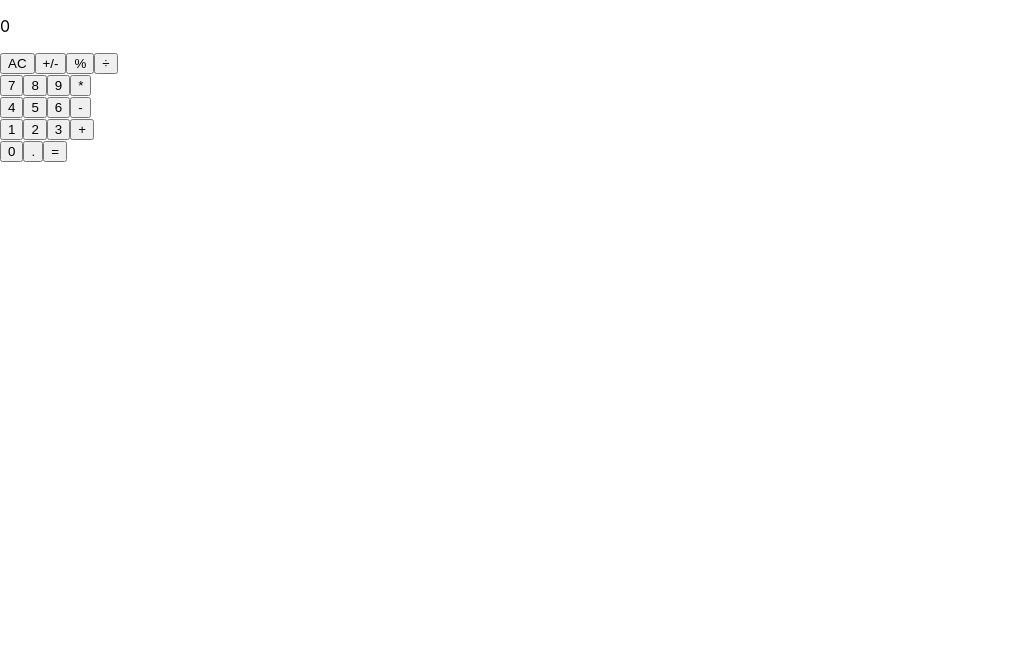
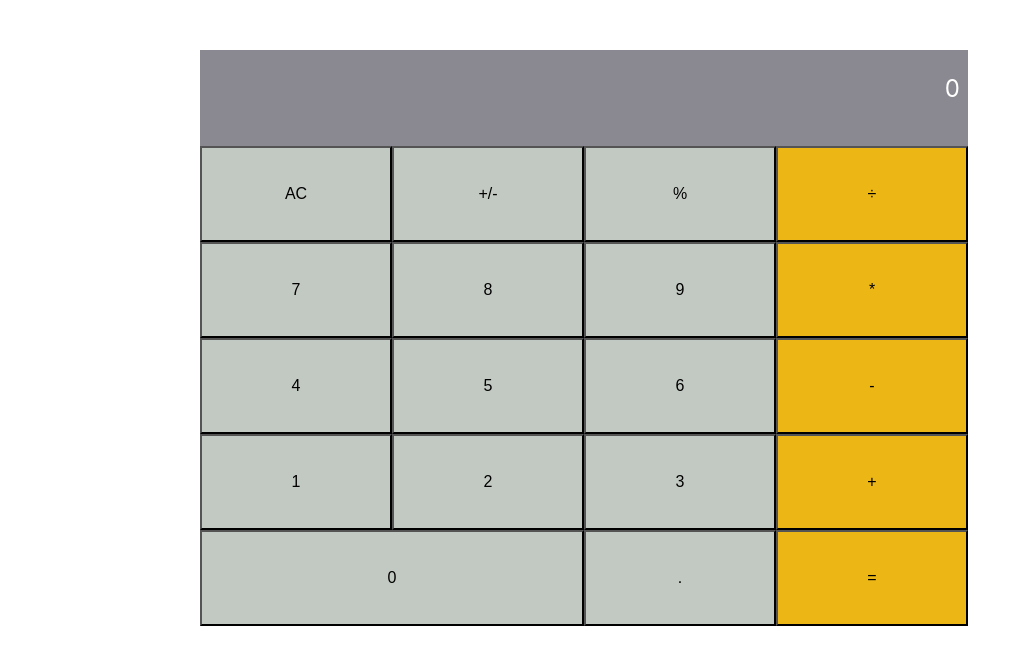
Before and after one commit to AbuTalha3/math-magician, a React (Create React App) app: page / in a window 1280 px wide. Shown: the top 664 px of the page, without its empty margins (0-1031 px from the left). Built offline with nearby package versions, Linux system fonts and the light colour scheme.

Commit message:
Added required style

```diff
--- a/src/index.css
+++ b/src/index.css
@@ -25,3 +25,46 @@ code {
     'Courier New',
     monospace;
 }
+
+.outer-container {
+  min-height: 100vh;
+  width: 60%;
+  display: flex;
+  flex-direction: column;
+  margin-left: 200px;
+  margin-top: 50px;
+}
+
+.header-calc {
+  background-color: #8a8991;
+  text-align: end;
+  padding-right: 8px;
+  height: 12vh;
+  color: white;
+  font-size: x-large;
+}
+
+.button-container {
+  background-color: #2f15d5;
+}
+
+.btn {
+  background-color: #c2c8c2;
+  width: 25%;
+  height: 12vh;
+  font-size: medium;
+}
+
+.orange {
+  background-color: #ecb615;
+  width: 25%;
+  height: 12vh;
+  font-size: medium;
+}
+
+.zero-btn {
+  background-color: #c2c8c2;
+  width: 50%;
+  height: 12vh;
+  font-size: medium;
+}
```
